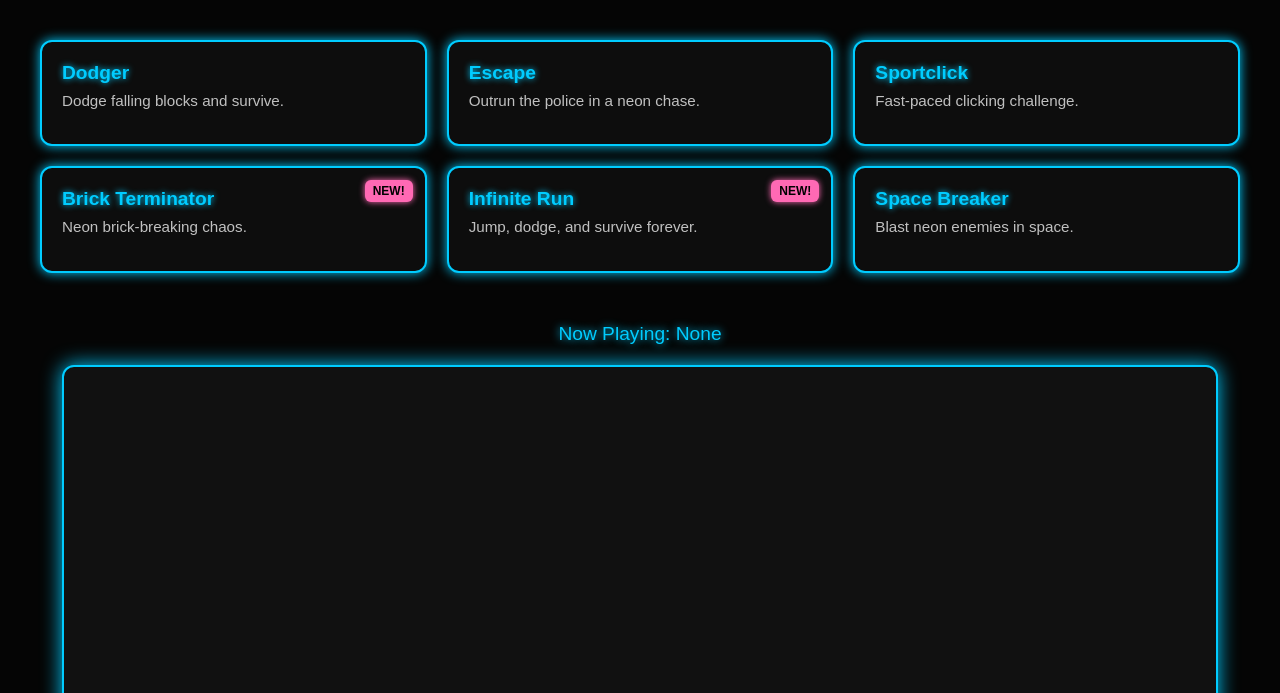
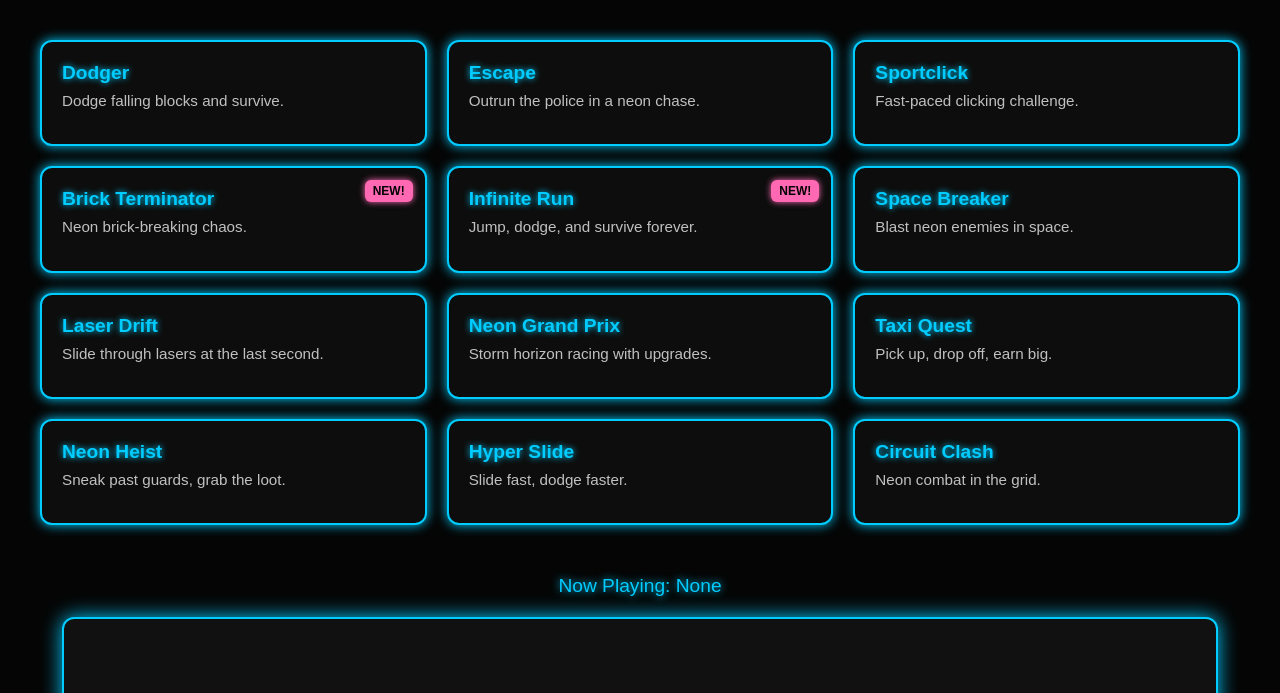
Before and after one commit to repelhub/Repel-Minigames, a plain HTML site: page index.html in a window 1280 px wide. Shown: the part 107-800 px from the top of the page. Drawn offline with Linux system fonts and the light colour scheme.

Commit message:
Add new game cards to the game hub

```diff
--- a/index.html
+++ b/index.html
@@ -111,37 +111,81 @@
   <h1>Repel's Game Hub</h1>
 
   <div class="grid">
+
+    <!-- 1 -->
     <div class="card" onclick="loadGame('Dodger', 'https://repelhub.github.io/Dodger/')">
       <h3>Dodger</h3>
       <p>Dodge falling blocks and survive.</p>
     </div>
 
+    <!-- 2 -->
     <div class="card" onclick="loadGame('Escape', 'https://repelhub.github.io/Escape/')">
       <h3>Escape</h3>
       <p>Outrun the police in a neon chase.</p>
     </div>
 
+    <!-- 3 -->
     <div class="card" onclick="loadGame('Sportclick', 'https://repelhub.github.io/Sportclick/')">
       <h3>Sportclick</h3>
       <p>Fast-paced clicking challenge.</p>
     </div>
 
+    <!-- 4 -->
     <div class="card" onclick="loadGame('Brick Terminator', 'https://repelhub.github.io/Brick-Terminator/')">
       <div class="badge">NEW!</div>
       <h3>Brick Terminator</h3>
       <p>Neon brick-breaking chaos.</p>
     </div>
 
+    <!-- 5 -->
     <div class="card" onclick="loadGame('Infinite Run', 'https://repelhub.github.io/Infinite-Run/')">
       <div class="badge">NEW!</div>
       <h3>Infinite Run</h3>
       <p>Jump, dodge, and survive forever.</p>
     </div>
 
+    <!-- 6 -->
     <div class="card" onclick="loadGame('Space Breaker', 'https://repelhub.github.io/Space-Breaker/')">
       <h3>Space Breaker</h3>
       <p>Blast neon enemies in space.</p>
     </div>
+
+    <!-- 7 -->
+    <div class="card" onclick="loadGame('Laser Drift', 'https://repelhub.github.io/Laser-Drift/')">
+      <h3>Laser Drift</h3>
+      <p>Slide through lasers at the last second.</p>
+    </div>
+
+    <!-- 8 -->
+    <div class="card" onclick="loadGame('Neon Grand Prix', 'https://repelhub.github.io/Neon-Grand-Prix/')">
+      <h3>Neon Grand Prix</h3>
+      <p>Storm horizon racing with upgrades.</p>
+    </div>
+
+    <!-- 9 -->
+    <div class="card" onclick="loadGame('Taxi Quest', 'https://repelhub.github.io/Taxi-Quest/')">
+      <h3>Taxi Quest</h3>
+      <p>Pick up, drop off, earn big.</p>
+    </div>
+
+    <!-- 10 -->
+    <div class="card" onclick="loadGame('Neon Heist', 'https://repelhub.github.io/Neon-Heist/')">
+      <h3>Neon Heist</h3>
+      <p>Sneak past guards, grab the loot.</p>
+    </div>
+
+    <!-- 11 -->
+    <div class="card" onclick="loadGame('Hyper Slide', 'https://repelhub.github.io/Hyper-Slide/')">
+      <h3>Hyper Slide</h3>
+      <p>Slide fast, dodge faster.</p>
+    </div>
+
+    <!-- 12 -->
+    <div class="card" onclick="loadGame('Circuit Clash', 'https://repelhub.github.io/Circuit-Clash/')">
+      <h3>Circuit Clash</h3>
+      <p>Neon combat in the grid.</p>
+    </div>
+
   </div>
 
   <div class="now-playing" id="nowPlaying">Now Playing: None</div>
```
